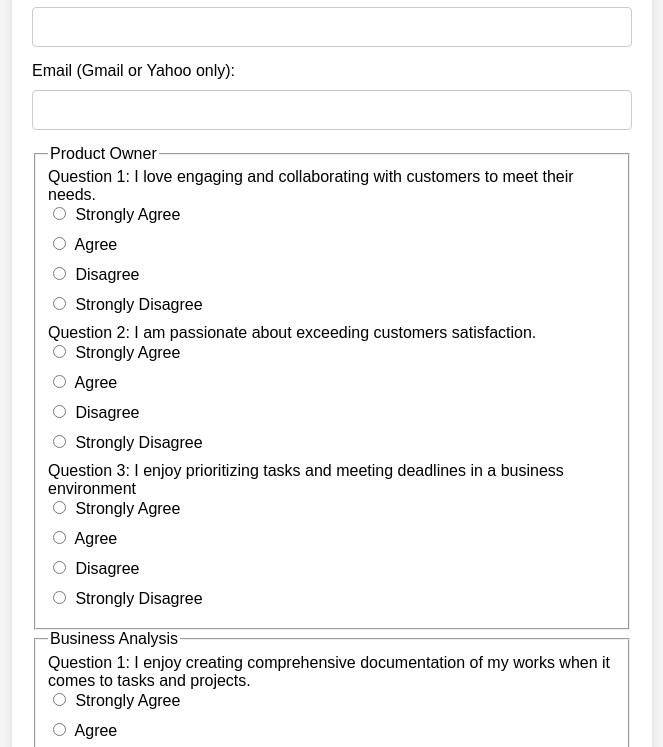
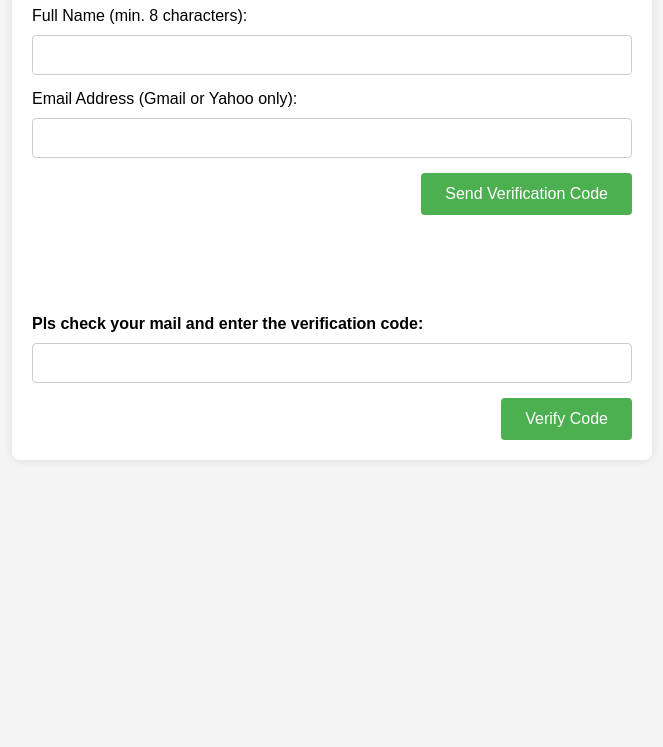
Before and after one commit to TheDigitalDogCompany/personality-test, a plain HTML site: page index.html in a window 1280 px wide. Shown: the part 129-876 px from the top of the page, without its empty margins (308-971 px from the left). After the commit the page ends 800 px from the top, so only its background shows below. Drawn offline with Linux system fonts and the light colour scheme.

Commit message:
refactor: :recycle: Handle code verification

```diff
--- a/index.html
+++ b/index.html
@@ -9,22 +9,40 @@
 </head>
 
 <body>
+    <div id="verificationContainer">
+        <form id="verificationForm">
+            <h2>You need to verify your email before taking the personality test</h2>
 
-    <form id="personalityForm">
-        <h2>Personality Test</h2>
+            <!-- User Information -->
+            <label for="userName">Full Name (min. 8 characters):</label>
+            <input type="text" id="userName" name="userName" required minlength="8">
 
-        <!-- User Information -->
-    <label for="userName">Name (min. 8 characters):</label>
-    <input type="text" id="userName" name="userName" required minlength="8">
+            <label for="userEmail">Email Address (Gmail or Yahoo only):</label>
+            <input type="email" id="userEmail" name="userEmail" required pattern="[a-zA-Z0-9._%+-]+@(gmail\.com|yahoo\.com)">
+            <div class="btn-container">
+                <button type="button" onclick="sendVerificationCode()">Send Verification Code</button>
+            </div>
 
-    <label for="userEmail">Email (Gmail or Yahoo only):</label>
-    <input type="email" id="userEmail" name="userEmail" required pattern="[a-zA-Z0-9._%+-]+@(gmail\.com|yahoo\.com)">
+            <label for="verificationCode" class="mt">Pls check your mail and enter the verification code:</label>
+            <input type="text" id="verificationCode" name="verificationCode" required>
 
-        <!-- Questions dynamically generated with JavaScript -->
-        <div id="questionsContainer"></div>
+            <div class="btn-container">
+                <button type="button" onclick="verifyCode()">Verify Code</button>
+            </div>
+        </form>
+    </div>
 
-        <button type="button" onclick="submitForm()">Submit</button>
-    </form>
+    <div id="questionsContainer" style="display: none;">
+        <form id="personalityForm">
+            <h2>Personality Test</h2>
+
+            <!-- Questions dynamically generated with JavaScript -->
+            <div id="questions"></div>
+            <div class="btn-container">
+                <button type="button" onclick="submitForm()">Submit</button>
+            </div>
+        </form>
+    </div>
 
     <script>
         const courses = [
@@ -79,7 +97,7 @@
         ];
 
         function generateQuestions() {
-            const questionsContainer = document.getElementById('questionsContainer');
+            const questionsContainer = document.getElementById('questions');
 
             courses.forEach(course => {
                 const fieldset = document.createElement('fieldset');
@@ -109,8 +127,82 @@
                 questionsContainer.appendChild(fieldset);
             });
         }
+        function showQuestions() {
+            document.getElementById('verificationContainer').style.display = 'none';
+            document.getElementById('questionsContainer').style.display = 'block';
+            generateQuestions();
+        }
 
-        generateQuestions();
+        function sendVerificationCode() {
+            const userEmailInput = document.getElementById('userEmail');
+
+            // Validate user input
+            if (!userEmailInput.checkValidity()) {
+                alert('Please enter a valid email address.');
+                return;
+            }
+
+            // Make a request to your server to send the verification code
+            const requestOptions = {
+                method: 'POST',
+                headers: {
+                    'Content-Type': 'application/json',
+                },
+                body: JSON.stringify({
+                    email: userEmailInput.value,
+                }),
+            };
+
+            fetch('http://localhost:3000/sendVerificationCode', requestOptions)
+                .then(response => {
+                    if (response.ok) {
+                        alert('Verification code sent successfully!');
+                    } else {
+                        alert('Error sending verification code. Please try again.');
+                    }
+                })
+                .catch(error => {
+                    console.error('Error:', error);
+                    alert('An error occurred. Please try again later.');
+                });
+        }
+
+        function verifyCode() {
+            const userEmailInput = document.getElementById('userEmail');
+            const codeInput = document.getElementById('verificationCode');
+
+            // Validate email and code inputs
+            if (!userEmailInput.checkValidity() || !codeInput.checkValidity()) {
+                alert('Please enter a valid email and verification code.');
+                return;
+            }
+
+            // Make a request to your server to verify the code
+            const requestOptions = {
+                method: 'POST',
+                headers: {
+                    'Content-Type': 'application/json',
+                },
+                body: JSON.stringify({
+                    email: userEmailInput.value,
+                    code: codeInput.value,
+                }),
+            };
+
+            fetch('http://localhost:3000/verifyCode', requestOptions)
+                .then(response => {
+                    if (response.ok) {
+                        alert('Verification successful!');
+                        showQuestions();
+                    } else {
+                        alert('Verification failed. Please check your email and try again.');
+                    }
+                })
+                .catch(error => {
+                    console.error('Error:', error);
+                    alert('An error occurred. Please try again later.');
+                });
+        }
 
         function submitForm() {
 
--- a/style.css
+++ b/style.css
@@ -42,3 +42,12 @@ button {
 button:hover {
     background-color: #45a049;
 }
+
+.mt {
+    margin-top: 100px;
+    font-weight: 700;
+}
+
+.btn-container {
+    text-align: right;
+}
```
